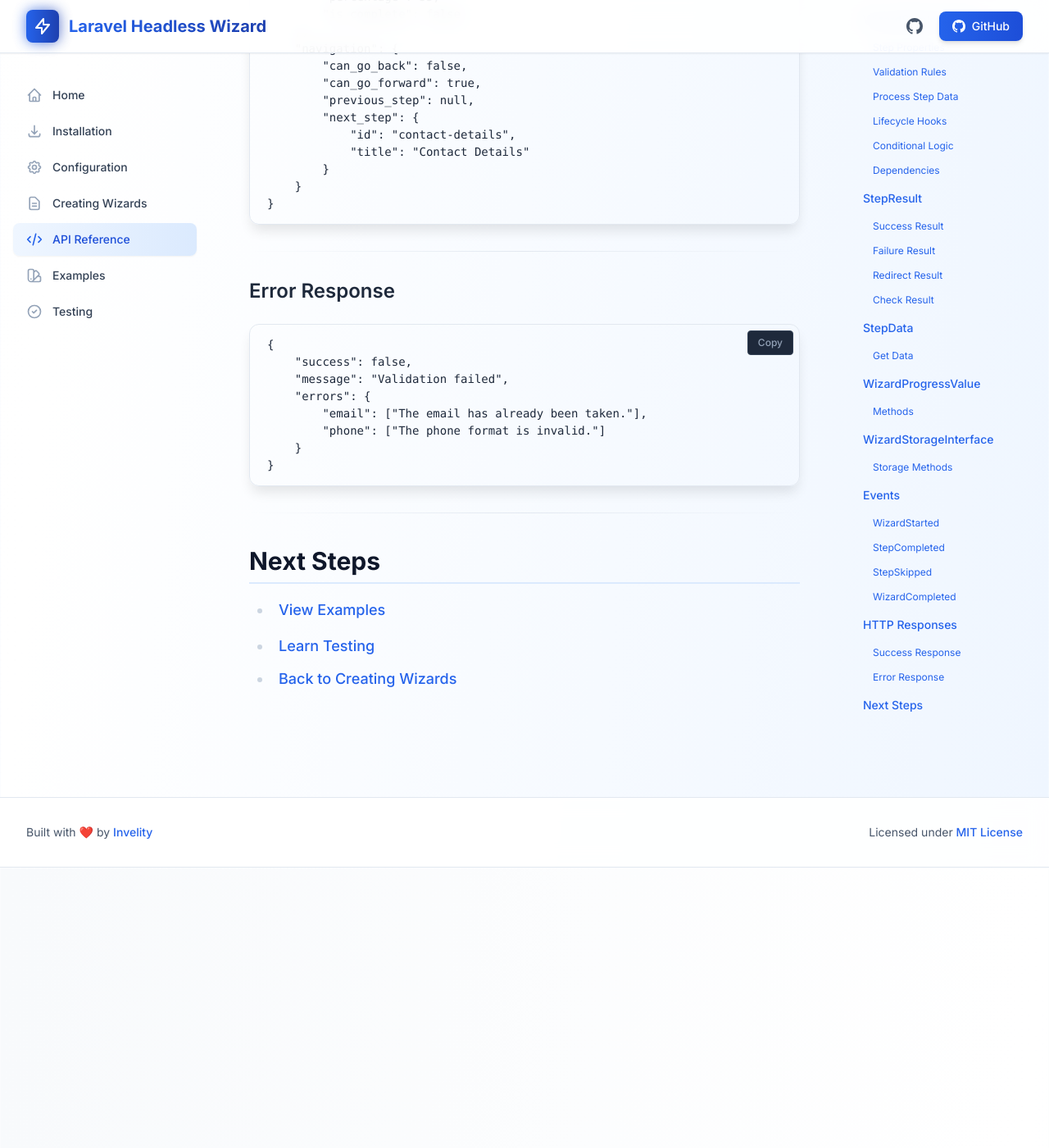
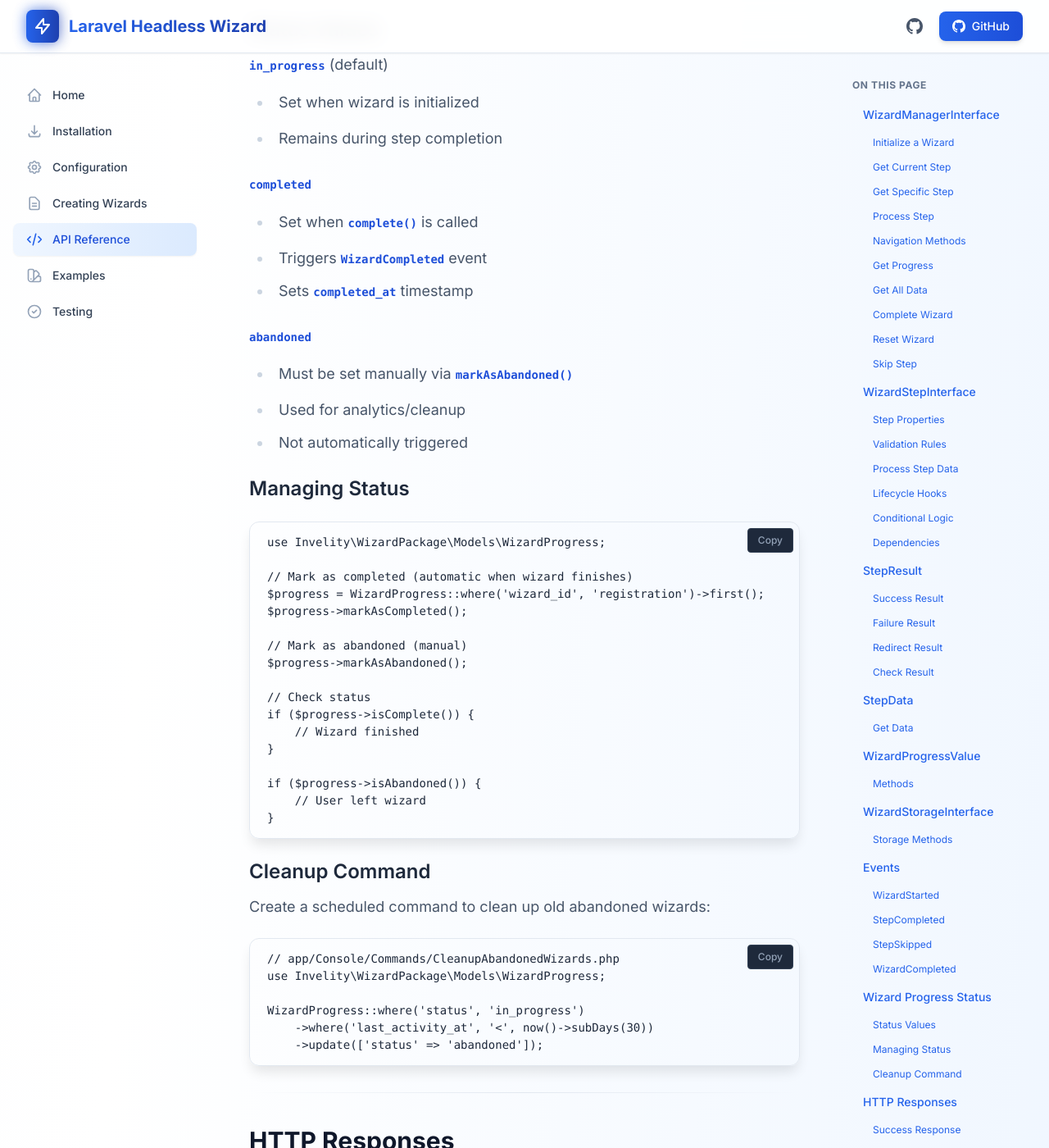
Before and after one commit to invelity/laravel-headless-wizard, a Jekyll site: the page built from docs/api-reference.md, in a window 1280 px wide and 1400 px high, scrolled down 13889 px. Shown: the whole window at 82% size. Built offline with Jekyll 4.4.1, drawn with Linux system fonts in a browser that asks for light colours; nearby versions of some CDN libraries; a style sheet for code colours, icons or effects is not loaded; before the commit the page ends 14947 px from its top, so only the background shows below that; some of the changed text lies outside the part shown.

Commit message:
Fix database storage and add security documentation - Fix migration: change user_id from foreignId to unsignedBigInteger (support guest users) - Fix migration: change step_data from json to text (support encrypted data) - Fix migration: make current_step_id nullable - Fix WizardServiceProvider: handle array config format for storage driver - Add security documentation about encrypted step_data - Add wizard progress status documentation with events - Document WizardStarted, StepCompleted, StepSkipped, WizardCompleted events - Add cleanup command example for abandoned wizards

````diff
--- a/docs/api-reference.md
+++ b/docs/api-reference.md
@@ -563,6 +563,87 @@ Fired when wizard is completed.
 
 ```php
 use Invelity\WizardPackage\Events\WizardCompleted;
+
+class WizardCompletedListener
+{
+    public function handle(WizardCompleted $event): void
+    {
+        // All wizard data is available
+        $data = $event->allData;
+
+        // Create final records with relationships
+        $user = User::create([
+            'name' => $data['steps']['personal-info']['name'],
+            'email' => $data['steps']['personal-info']['email'],
+        ]);
+
+        $user->preferences()->create([
+            'theme' => $data['steps']['preferences']['theme'],
+        ]);
+
+        Log::info('Wizard completed', [
+            'wizard_id' => $event->wizardId,
+            'completed_at' => $event->completedAt,
+        ]);
+    }
+}
+```
+
+---
+
+## Wizard Progress Status
+
+The `wizard_progress` table tracks wizard state with three statuses:
+
+### Status Values
+
+**`in_progress`** (default)
+- Set when wizard is initialized
+- Remains during step completion
+
+**`completed`**
+- Set when `complete()` is called
+- Triggers `WizardCompleted` event
+- Sets `completed_at` timestamp
+
+**`abandoned`**
+- Must be set manually via `markAsAbandoned()`
+- Used for analytics/cleanup
+- Not automatically triggered
+
+### Managing Status
+
+```php
+use Invelity\WizardPackage\Models\WizardProgress;
+
+// Mark as completed (automatic when wizard finishes)
+$progress = WizardProgress::where('wizard_id', 'registration')->first();
+$progress->markAsCompleted();
+
+// Mark as abandoned (manual)
+$progress->markAsAbandoned();
+
+// Check status
+if ($progress->isComplete()) {
+    // Wizard finished
+}
+
+if ($progress->isAbandoned()) {
+    // User left wizard
+}
+```
+
+### Cleanup Command
+
+Create a scheduled command to clean up old abandoned wizards:
+
+```php
+// app/Console/Commands/CleanupAbandonedWizards.php
+use Invelity\WizardPackage\Models\WizardProgress;
+
+WizardProgress::where('status', 'in_progress')
+    ->where('last_activity_at', '<', now()->subDays(30))
+    ->update(['status' => 'abandoned']);
 ```
 
 ---
````
Also changed, not shown: docs/configuration.md (+9 -0 lines), 3 other files.
